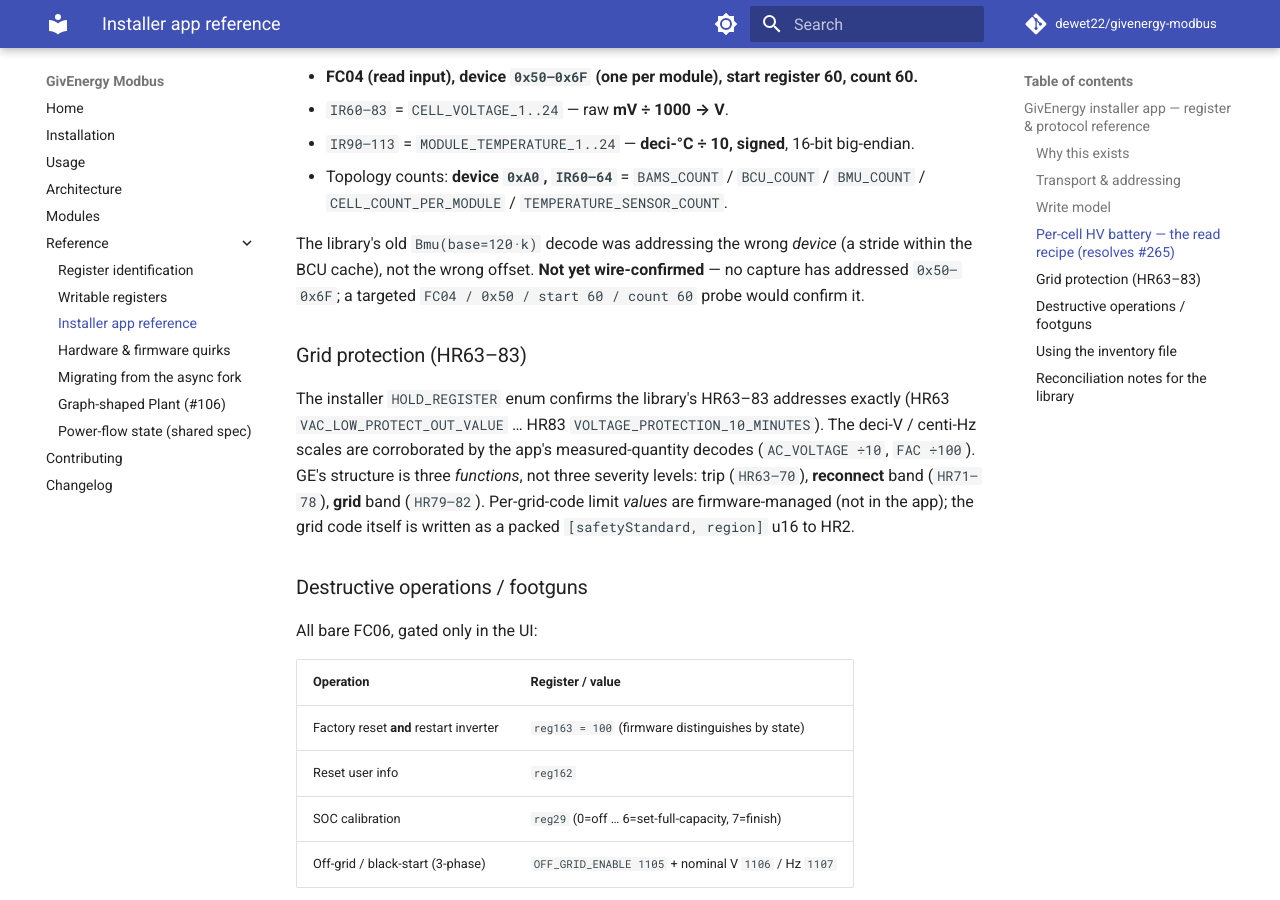
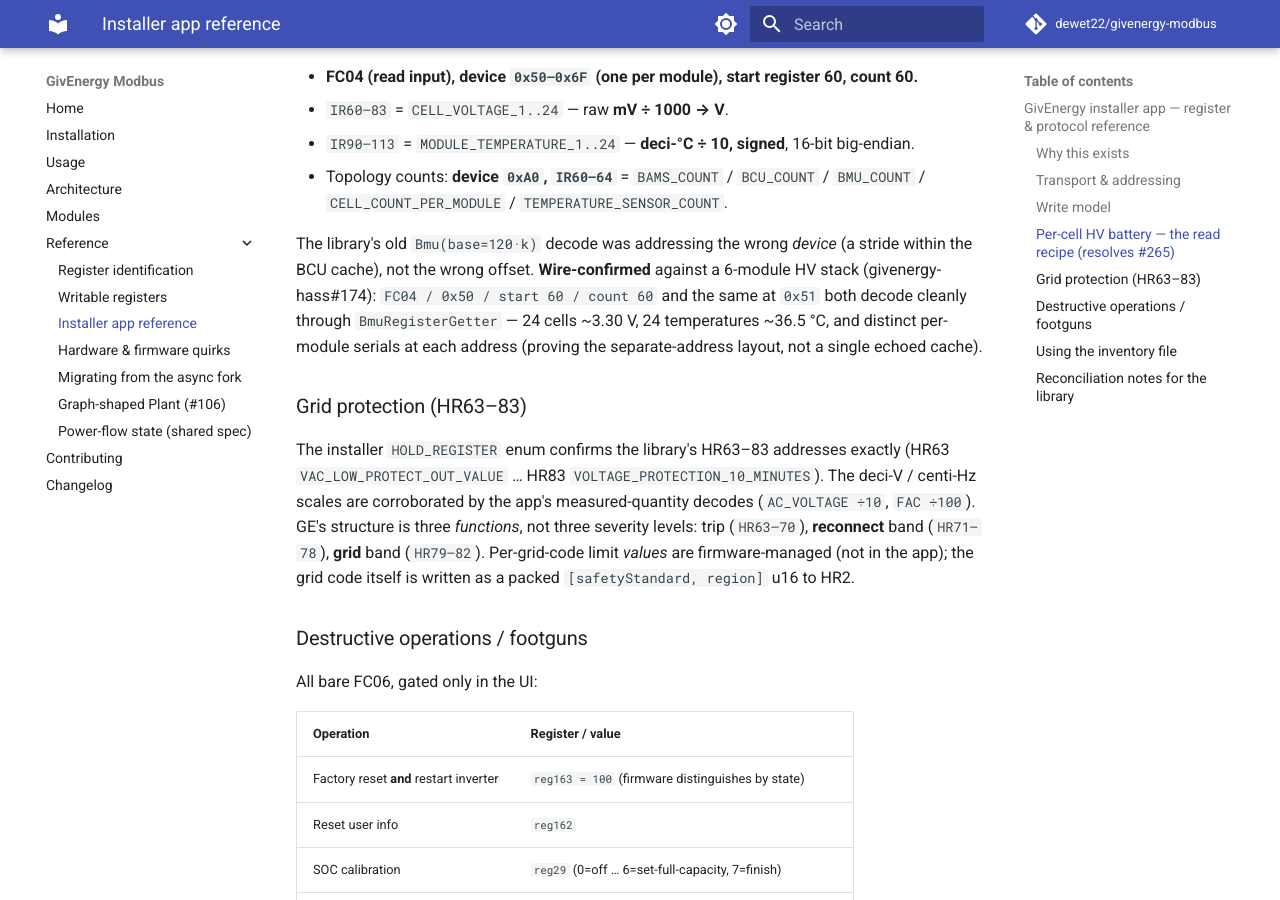
Before and after one commit to dewet22/givenergy-modbus, an MkDocs documentation site: the page built from docs/reference/registers/installer-app-reference.md, in a window 1280 px wide and 900 px high, scrolled down 1747 px. Built offline with MkDocs 1.6.1 and Material for MkDocs 9.7.7, drawn with Linux system fonts in a browser that asks for light colours; comment, search, counter and statistics services are not loaded.

Commit message:
docs: mark HV BMU per-cell decode wire-confirmed (#265) (#333)
Validated against a 6-module HV stack (givenergy-hass#174): FC04 probes at
device 0x50 and 0x51 both decode cleanly through BmuRegisterGetter — 24 cells
~3.30 V, 24 temperatures ~36.5 °C, distinct per-module serials confirming the
separate-address layout. Closes the "not yet wire-confirmed" caveat.

Co-authored-by: Claude Opus 4.8 <noreply@anthropic.com>

```diff
--- a/docs/reference/registers/installer-app-reference.md
+++ b/docs/reference/registers/installer-app-reference.md
@@ -59,8 +59,10 @@ sweeping the BCU band (`0x70+`) when the per-cell array lives one band lower on
   `CELL_COUNT_PER_MODULE` / `TEMPERATURE_SENSOR_COUNT`.
 
 The library's old `Bmu(base=120·k)` decode was addressing the wrong *device* (a stride within
-the BCU cache), not the wrong offset. **Not yet wire-confirmed** — no capture has addressed
-`0x50–0x6F`; a targeted `FC04 / 0x50 / start 60 / count 60` probe would confirm it.
+the BCU cache), not the wrong offset. **Wire-confirmed** against a 6-module HV stack
+(givenergy-hass#174): `FC04 / 0x50 / start 60 / count 60` and the same at `0x51` both decode
+cleanly through `BmuRegisterGetter` — 24 cells ~3.30 V, 24 temperatures ~36.5 °C, and distinct
+per-module serials at each address (proving the separate-address layout, not a single echoed cache).
 
 ## Grid protection (HR63–83)
 
```
